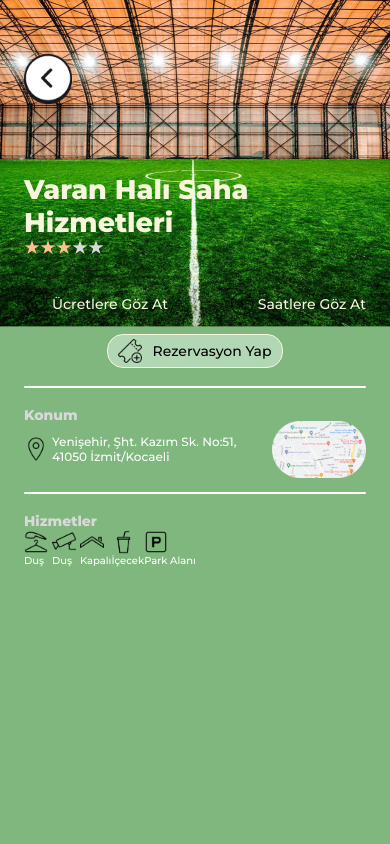
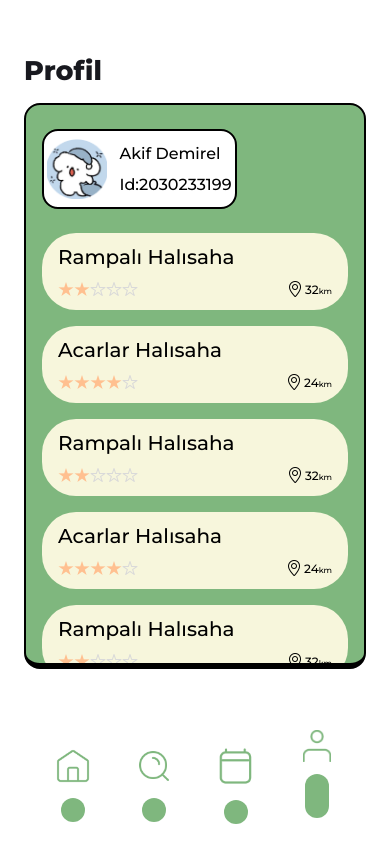
Before and after one commit to demirelakif/hali-saha-mobile, a React Native app: screen /Profile in a window 390 px wide. Built offline with nearby package versions, Linux system fonts and the light colour scheme.

Commit message:
profileScreen

```diff
--- a/src/components/PitchCard.js
+++ b/src/components/PitchCard.js
@@ -2,7 +2,7 @@ import React from 'react';
 import { View, Text, StyleSheet, TouchableOpacity } from 'react-native';
 import { AntDesign, Ionicons, SimpleLineIcons } from '@expo/vector-icons'; // AntDesign kütüphanesini kullanarak yıldız ikonlarını ekliyoruz
 
-const PitchCard = ({ distance, rating, pitchName, onPress }) => {
+const PitchCard = ({ distance, rating, pitchName, onPress, dontShowBtn }) => {
     // Yıldız ikonlarını oluşturmak için bir fonksiyon
     const renderStars = (rating) => {
         const stars = [];
@@ -33,10 +33,16 @@ const PitchCard = ({ distance, rating, pitchName, onPress }) => {
                         <Text style={styles.kmText}>km</Text>
                     </View>
                 </View>
-                <TouchableOpacity style={styles.button} onPress={onPress}>
-                    <Text style={styles.buttonText}>Devam et</Text>
-                    <AntDesign name="right" size={10} color="white" />
-                </TouchableOpacity>
+                {
+                !dontShowBtn ?
+                    <TouchableOpacity style={styles.button} onPress={onPress}>
+                        <Text style={styles.buttonText}>Devam et</Text>
+                        <AntDesign name="right" size={10} color="white" />
+                    </TouchableOpacity>
+                    :
+                    null
+                }
+
             </View>
         </View>
     );
@@ -61,24 +67,24 @@ const styles = StyleSheet.create({
         flexDirection: 'row',
         alignItems: 'center',
         justifyContent: 'space-between',
-        marginTop:6
+        marginTop: 6
     },
     starView: {
         flexDirection: 'row'
     },
-    textView:{
-        flexDirection:'row',
-        alignItems:'baseline'
+    textView: {
+        flexDirection: 'row',
+        alignItems: 'baseline'
     },
     distance: {
-        marginLeft:2,
-        fontFamily:"Montserrat-Medium",
-        fontSize:12
+        marginLeft: 2,
+        fontFamily: "Montserrat-Medium",
+        fontSize: 12
     },
-    kmText:{
-        marginLeft:0,
-        fontFamily:"Montserrat-Medium",
-        fontSize:8
+    kmText: {
+        marginLeft: 0,
+        fontFamily: "Montserrat-Medium",
+        fontSize: 8
     },
     distanceView: {
         flexDirection: 'row',
--- a/src/navigators/StackNavigator.js
+++ b/src/navigators/StackNavigator.js
@@ -6,6 +6,7 @@ import HomeScreen from '../screens/HomeScreen';
 import SearchScreen from '../screens/SearchScreen';
 import TabNavigator from './TabNavigator';
 import DetailScreen from '../screens/DetailScreen';
+import ProfileScreen from '../screens/ProfileScreen';
 
 
 const Stack = createStackNavigator();
@@ -17,7 +18,7 @@ const StackNavigator = () => {
       <Stack.Screen options={{headerShown:false}} name="Register" component={RegisterScreen} />
       <Stack.Screen options={{headerShown:false}} name="Vertification" component={VertificationScreen} /> */}
       {/* <Stack.Screen options={{headerShown:false}} name="Home" component={HomeScreen} /> */}
-      {/* <Stack.Screen options={{headerShown:false}} name="Detail" component={DetailScreen} /> */}
+      {/* <Stack.Screen options={{headerShown:false}} name="Profile" component={ProfileScreen} /> */}
       <Stack.Screen options={{headerShown:false}} name="Stack" component={TabNavigator} />
     </Stack.Navigator>
   );
--- a/src/navigators/TabNavigator.js
+++ b/src/navigators/TabNavigator.js
@@ -114,7 +114,7 @@ const TabNavigator = () => {
                 }
             />
 
-<Tab.Screen name="ReservationScreen" component={ReservationScreen}
+<Tab.Screen name="ReservationScreen" component={DetailScreen}
 
 options={
     {
@@ -159,7 +159,7 @@ options={
 }
 />
 
-            <Tab.Screen name="Profile" component={DetailScreen}
+            <Tab.Screen name="Profile" component={ProfileScreen}
 
                 options={
                     {
--- a/src/screens/DetailScreen.js
+++ b/src/screens/DetailScreen.js
@@ -15,6 +15,11 @@ const DetailScreen = () => {
     { type: 'roof', name: "Kapalı" },
     { type: 'drink', name: "İçecek" },
     { type: 'park', name: "Park Alanı" },
+    { type: 'shower', name: "Duş" },
+    { type: 'camera', name: "Duş" },
+    { type: 'park', name: "Park Alanı" },
+    { type: 'shower', name: "Duş" },
+    { type: 'camera', name: "Duş" },
     // Buraya istediğiniz kadar veri ekleyebilirsiniz
   ];
 
@@ -34,11 +39,13 @@ const DetailScreen = () => {
   };
 
   return (
-    <View style={styles.main}>
+    <ScrollView style={styles.main}>
       <ImageBackground
         source={require('../assets/image.png')}
         style={styles.image}
+
       >
+      <View style={styles.imageOverlay} />
         <View style={styles.backButton}>
           <BackButton onPress={goToLogin} icon={require('../assets/outlineBack.png')} />
         </View>
@@ -81,7 +88,7 @@ const DetailScreen = () => {
 
         <View style={styles.servicesContainer}>
           <Text style={styles.textSubHead}>Hizmetler</Text>
-          <ScrollView horizontal={true} style={{}} >
+          <ScrollView horizontal={true} showsHorizontalScrollIndicator={false} style={{ alignSelf: 'center', marginTop: 8 }} contentContainerStyle={{}}>
             {data.map((item, index) => (
               <View key={index} style={styles.itemContainer}>
                 <Image source={getImageByType(item.type)} style={styles.icon} />
@@ -90,8 +97,25 @@ const DetailScreen = () => {
             ))}
           </ScrollView>
         </View>
+
+        <View style={[styles.line, { marginTop: 28 }]} />
+
+        <View style={styles.descriptionContainer}>
+          <Text style={styles.textSubHead}>Hakkında</Text>
+          <Text style={styles.descriptionText}>Lorem ipsum dolor amalet szymanski fred ismail dzeko tadic irfan</Text>
+        </View>
+
+        <View style={[styles.line, { marginTop: 28 }]} />
+
+        <View style={styles.descriptionContainer}>
+          <Text style={styles.textSubHead}>İletişim</Text>
+          <View style={styles.locationIconAndText}>
+            <Image source={require("../assets/phone.png")} style={styles.icon} />
+            <Text style={styles.phoneText}>+90 536 212 09 85</Text>
+          </View>
+        </View>
       </View>
-    </View>
+    </ScrollView>
 
   )
 }
@@ -108,6 +132,10 @@ const styles = StyleSheet.create(
       marginTop: 54,
       marginLeft: 24,
     },
+    imageOverlay: {
+      ...StyleSheet.absoluteFillObject, // Ekranın tamamını kaplayacak
+      backgroundColor: 'rgba(0,0,0,0.5)', // Siyah ve %50 opaklıkta bir arka plan rengi
+    },
     textStyleMain: {
       color: '#F7F6DC',
       fontSize: 27,
@@ -117,10 +145,17 @@ const styles = StyleSheet.create(
     },
     image: {
       width: width,
+      minHeight:height/3
     },
     itemContainer: {
       flexDirection: 'column',
+      justifyContent: 'center', // Öğeleri dikey olarak ortala
+      marginRight: 23,
+      alignItems: 'center'
 
+    },
+    descriptionContainer: {
+      marginTop: 18
     },
     textAndPoint: {
       marginTop: 69,
@@ -149,9 +184,20 @@ const styles = StyleSheet.create(
       fontSize: 14,
       fontFamily: "Montserrat-Medium",
     },
-    servicesText:{
-      fontFamily:"Montserrat-Medium",
-      fontSize:10,
+    servicesText: {
+      fontFamily: "Montserrat-Medium",
+      fontSize: 10,
+      color: "white"
+    },
+    descriptionText: {
+      fontFamily: "Montserrat-Medium",
+      fontSize: 12,
+      color: "white",
+      marginTop: 6
+    },
+    phoneText:{
+      fontFamily: "Montserrat-ExtraBold",
+      fontSize:12,
       color:"white"
     },
     icon: {
@@ -207,7 +253,8 @@ const styles = StyleSheet.create(
     },
     servicesContainer: {
       marginTop: 18,
-      flexDirection: "column"
+      flexDirection: "column",
+
     }
   });
 
--- a/src/screens/ProfileScreen.js
+++ b/src/screens/ProfileScreen.js
@@ -1,12 +1,158 @@
-import { View, Text } from 'react-native'
+import { View, Text, Dimensions, StyleSheet, Image, Keyboard } from 'react-native'
 import React from 'react'
+import BackButton from '../components/BackButton'
+import PitchCard from '../components/PitchCard'
+import { ScrollView, TouchableWithoutFeedback } from 'react-native-gesture-handler'
+import FormInputBox from '../components/FormInputBox'
 
-const ProfileScreen = () => {
+const ProfileScreen = ({ navigation }) => {
+
+  const goToLogin = () => {
+    // navigation.navigate("Login")
+  }
+  const handlePressOutside = () => {
+    Keyboard.dismiss(); // Klavyeyi kapat
+  };
+
   return (
-    <View>
-      <Text>ProfileScreen</Text>
-    </View>
+    <TouchableWithoutFeedback style={styles.main} onPress={handlePressOutside}>
+      <View style={styles.head}>
+        {/* <View style={styles.backButton}>
+          <BackButton onpress={goToLogin} icon={require('../assets/outlineBack.png')} />
+        </View> */}
+        <View style={styles.headText}>
+          <Text style={styles.headTextStyle}>Profil</Text>
+        </View>
+      </View>
+
+      <View style={styles.box}>
+        <View style={styles.nearbyPitches}>
+          <View style={styles.textAndImage}>
+            <View style={styles.profileCard}>
+                <View style={styles.profileRow}>
+                    <Image style={styles.profileImage} source={require("../assets/profileImage.png")}/>
+                    <View style={styles.nameAndId}>
+                        <Text style={styles.nameText}>Akif Demirel</Text>
+                        <Text style={styles.idText}>Id:2030233199</Text>
+                    </View>
+                </View>
+            </View>
+          </View>
+          <ScrollView style={styles.scrollView}>
+            <PitchCard pitchName={"Rampalı Halısaha"} distance={32} rating={2} dontShowBtn={true} onPress={() => { console.log("pressed") }} />
+            <PitchCard pitchName={"Acarlar Halısaha"} distance={24} rating={4} dontShowBtn={true} onPress={() => { console.log("pressed") }} />
+            <PitchCard pitchName={"Rampalı Halısaha"} distance={32} rating={2} dontShowBtn={true} onPress={() => { console.log("pressed") }} />
+            <PitchCard pitchName={"Acarlar Halısaha"} distance={24} rating={4} dontShowBtn={true} onPress={() => { console.log("pressed") }} />
+            <PitchCard pitchName={"Rampalı Halısaha"} distance={32} rating={2} dontShowBtn={true} onPress={() => { console.log("pressed") }} />
+            <PitchCard pitchName={"Acarlar Halısaha"} distance={24} rating={4} dontShowBtn={true} onPress={() => { console.log("pressed") }} />
+            <PitchCard pitchName={"Rampalı Halısaha"} distance={32} rating={2} dontShowBtn={true} onPress={() => { console.log("pressed") }} />
+            <PitchCard pitchName={"Acarlar Halısaha"} distance={24} rating={4} dontShowBtn={true} onPress={() => { console.log("pressed") }} />
+          </ScrollView>
+        </View>
+
+      </View>
+
+    </TouchableWithoutFeedback>
+
   )
 }
 
+
+const { width, height } = Dimensions.get('window');
+const styles = StyleSheet.create(
+  {
+    main: {
+      backgroundColor: "white",
+      width:width,
+      height:height
+    },
+    backButton: {
+      marginLeft: 24
+    },
+    head: {
+      flexDirection: 'row',
+      marginTop: 54,
+      alignItems: 'center',
+
+    },
+    profileImage:{
+      width:60,
+      height:60
+    },
+    nameAndId:{
+      marginLeft:12,
+    },
+    nameText:{
+      fontFamily:"Montserrat-Medium",
+      fontSize:16,
+      marginBottom:12
+    },
+    idText:{
+      fontFamily:"Montserrat-Medium",
+      fontSize:16
+    },
+    headText: {
+      marginLeft: 24
+    },
+    profileRow:{
+      flexDirection:'row',
+      alignItems:'center',
+    },
+    profileCard:{
+      backgroundColor:"white",
+      minWidth:width/2,
+      height:80,
+      borderRadius:16,
+      borderColor:"black",
+      borderWidth:2,
+      alignItems:'center',
+      justifyContent:'center'
+    },
+    headTextStyle: {
+      fontSize: 27,
+      fontFamily: "Montserrat-ExtraBold",
+      color: "#18191f",
+      textAlign: "center",
+    },
+    box: {
+      borderRadius: 16,
+      borderStyle: "solid",
+      borderWidth: 2,
+      borderBottomWidth:6,
+      backgroundColor: "#7FB77E",//textGreen,
+      marginTop: 16,
+      flexDirection: "column",
+      marginHorizontal: 24,
+      minHeight: 540,
+    },
+    nearbyPitches: {
+      fontSize: 27,
+      color: "#F7F6DC",
+      fontWeight: "800",
+      justifyContent: "space-between",
+      marginHorizontal:16,
+    },
+    scrollView: {
+      maxHeight: 430,
+    },
+    nearbyText: {
+      fontFamily: "Montserrat-ExtraBold",
+      color: "#F7F6DC",
+      fontSize: 27
+    },
+    textAndImage:{
+      flexDirection:'row',
+      alignItems:'center',
+      justifyContent:'space-between',
+      marginBottom: 24,
+      marginTop: 24,
+    },
+    imageStyle:{
+      maxWidth:80,
+      maxHeight:80,
+      tintColor:"#007109"
+    }
+
+  });
+
 export default ProfileScreen
```
Also changed, not shown: src/assets/profileImage.png (added).
